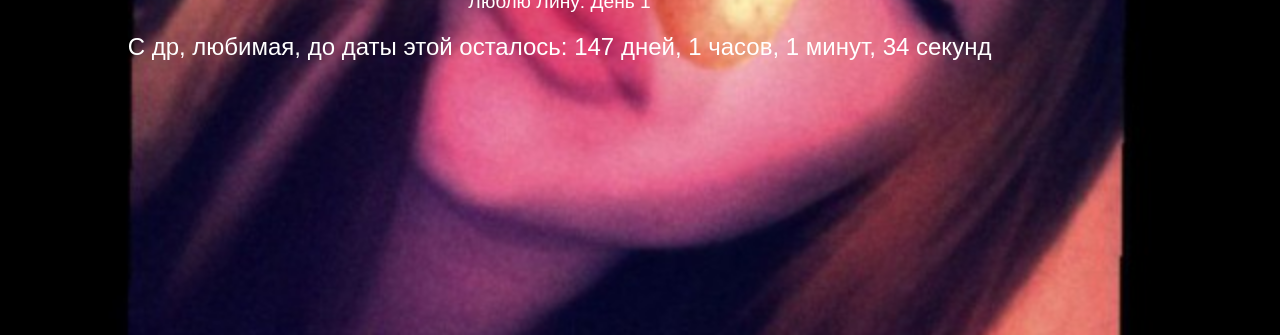
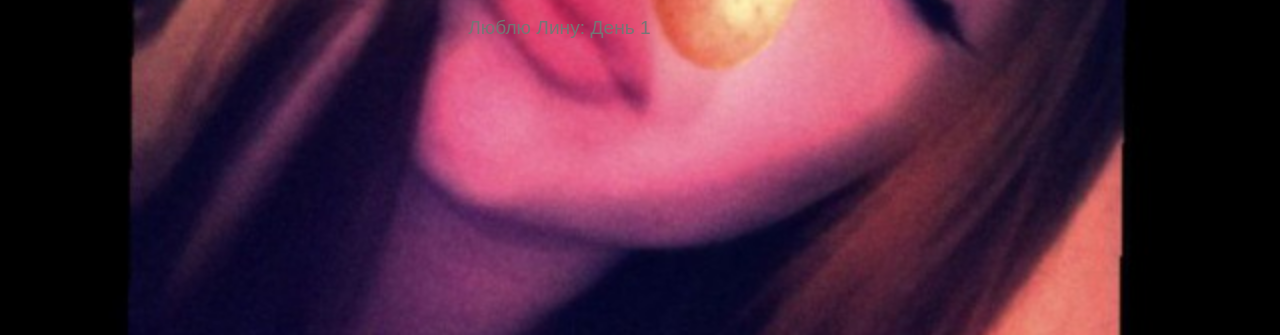
Before and after one commit to kqz9191/line, a plain HTML site: page index.html in a window 1280 px wide. Shown: the part 465-800 px from the top of the page. Drawn offline with Linux system fonts and the light colour scheme.

Commit message:
Update index.html

```diff
--- a/index.html
+++ b/index.html
@@ -10,13 +10,13 @@
             display: flex;
             justify-content: center;
             align-items: center;
+            /* Old browsers */
             background: url("akasa.png") no-repeat center center fixed;
             -webkit-background-size: cover;
             -moz-background-size: cover;
             -o-background-size: cover;
-            background-size: cover;
+            background-size: cover; /* Modern browsers */
             font-family: 'Arial', sans-serif;
-            color: white;
         }
         .container {
             text-align: center;
@@ -52,10 +52,10 @@
         }
         #dayCounter {
             font-size: 1.2em;
-            color: white;
+            color: #757575;
             margin-top: 20px;
         }
-
+        /* Стили для плеера */
         .music-player {
             margin-top: 30px;
             text-align: center;
@@ -74,12 +74,6 @@
         .music-player button:hover {
             background-color: #6a1b9a;
         }
-
-        #birthdayCountdown {
-            font-size: 1.5em;
-            color: white;
-            margin-top: 20px;
-        }
     </style>
 </head>
 <body>
@@ -90,7 +84,6 @@
             <button id="noBtn">НЕТ</button>
         </div>
         <p id="dayCounter">Люблю Лину: День 1</p>
-        <p id="birthdayCountdown"></p>
     </div>
 
     <div class="music-player">
@@ -110,7 +103,7 @@
 
         function updateDayCounter() {
             let today = new Date();
-            let startDate = new Date(today.getFullYear(), today.getMonth(), today.getDate());
+            let startDate = new Date(today.getFullYear(), today.getMonth(), today.getDate()); // Start of current day
 
             let diffInMs = today.getTime() - startDate.getTime();
             let diffInDays = Math.floor(diffInMs / (1000 * 60 * 60 * 24)) + 1;
@@ -118,30 +111,9 @@
             document.getElementById('dayCounter').textContent = `Люблю Лину: День ${diffInDays}`;
         }
 
-        function updateBirthdayCountdown() {
-            const birthday = new Date("2025-07-12T00:00:00"); // Дата рождения Лины
-            const now = new Date();
-
-            let diff = birthday.getTime() - now.getTime();
-
-            if (diff < 0) {
-                birthday.setFullYear(birthday.getFullYear() + 1); // Переход на следующий год, если ДР уже прошел
-                diff = birthday.getTime() - now.getTime();
-            }
-
-            const days = Math.floor(diff / (1000 * 60 * 60 * 24));
-            const hours = Math.floor((diff % (1000 * 60 * 60 * 24)) / (1000 * 60 * 60));
-            const minutes = Math.floor((diff % (1000 * 60 * 60)) / (1000 * 60));
-            const seconds = Math.floor((diff % (1000 * 60)) / 1000);
-
-            document.getElementById("birthdayCountdown").innerHTML = `С др, любимая, до даты этой осталось: ${days} дней, ${hours} часов, ${minutes} минут, ${seconds} секунд`;
-        }
-
         updateDayCounter();
 
-        setInterval(updateBirthdayCountdown, 1000);
-        updateBirthdayCountdown();
-
+        // Музыкальный плеер
         let audio = document.getElementById('myAudio');
         let playBtn = document.getElementById('playBtn');
         let pauseBtn = document.getElementById('pauseBtn');
```
